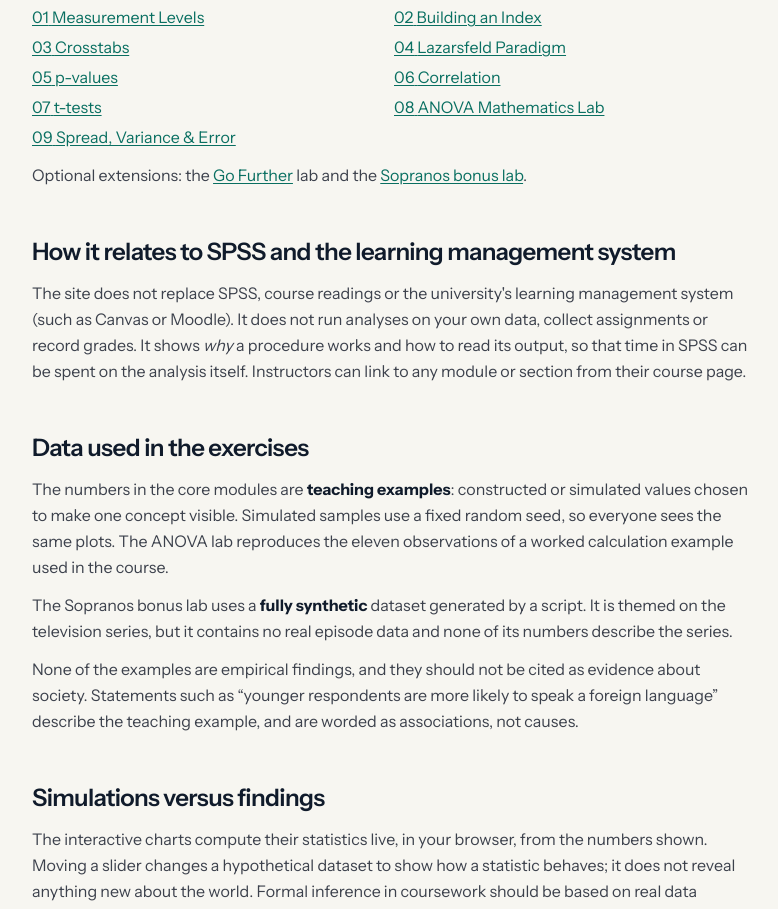
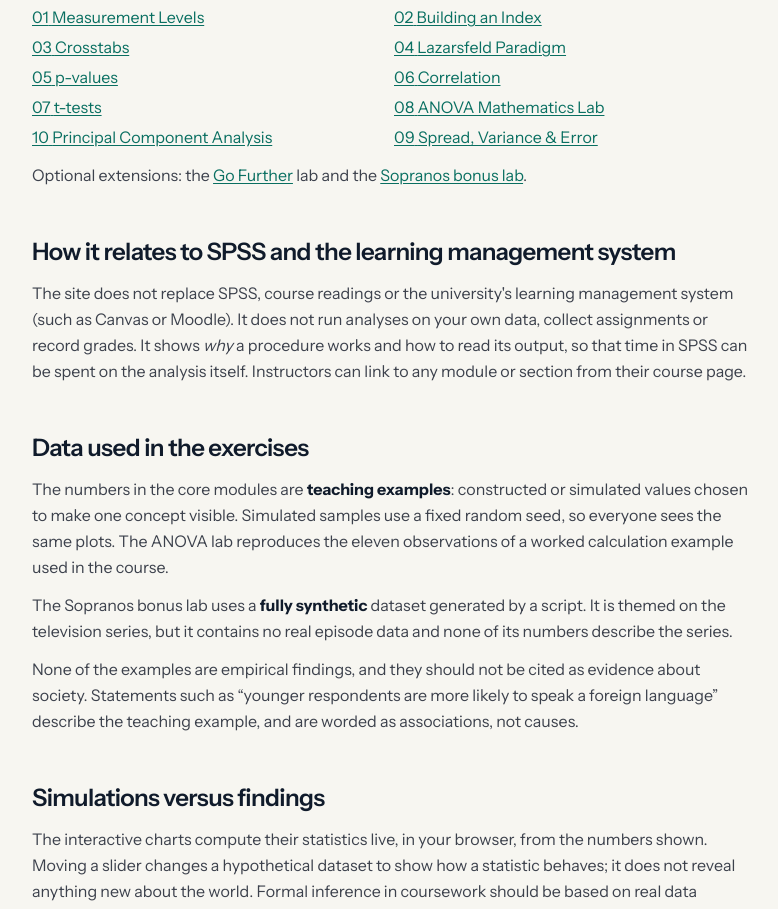
Before and after one commit to antalbalint97/qda2-elte-2026-fall, a Next.js app: page /about in a window 1280 px wide. Shown: the part 800-1709 px from the top of the page, without its empty margins (248-1026 px from the left). Built offline with nearby package versions, Linux system fonts and the light colour scheme.

Commit message:
feat(pca): register standalone PCA module and review link

```diff
--- a/src/content/modules.ts
+++ b/src/content/modules.ts
@@ -95,6 +95,15 @@ export const MODULES: ModuleMeta[] = [
     chain: [1, 3, 4, 5, 6, 7, 8],
   },
   {
+    slug: "pca",
+    href: "/pca",
+    number: "10",
+    title: "Principal Component Analysis",
+    short: "PCA",
+    blurb: "From indices and Z-scores to communality, eigenvalues, component loadings and saved SPSS scores.",
+    chain: [1, 3, 4, 5, 6, 7, 8],
+  },
+  {
     slug: "variance",
     href: "/variance",
     number: "09",
@@ -117,4 +126,5 @@ export const REVIEW_TOPICS = [
   { id: "anova", label: "ANOVA by hand", href: "/anova#try" },
   { id: "variance", label: "Variance and residuals", href: "/variance#squares" },
   { id: "index", label: "Index and Cronbach's alpha", href: "/indices#try" },
+  { id: "pca", label: "Principal components", href: "/pca#try" },
 ] as const;
```
